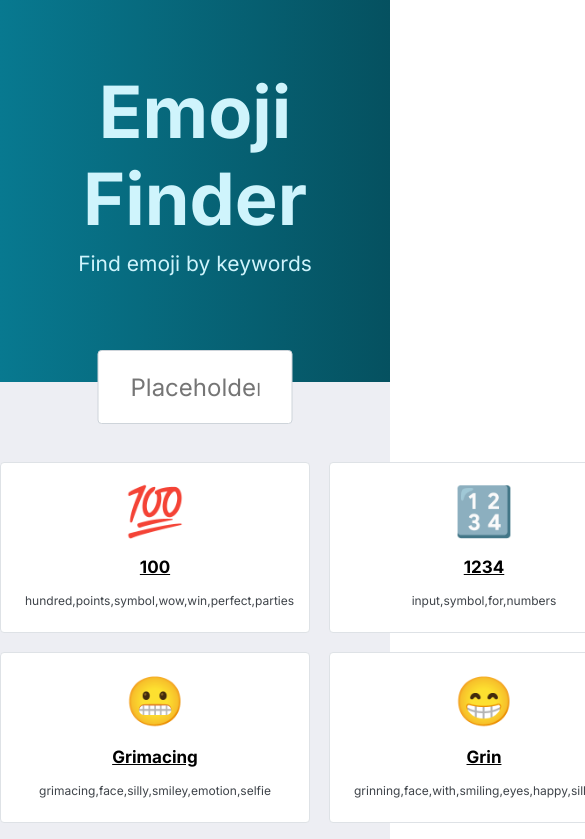
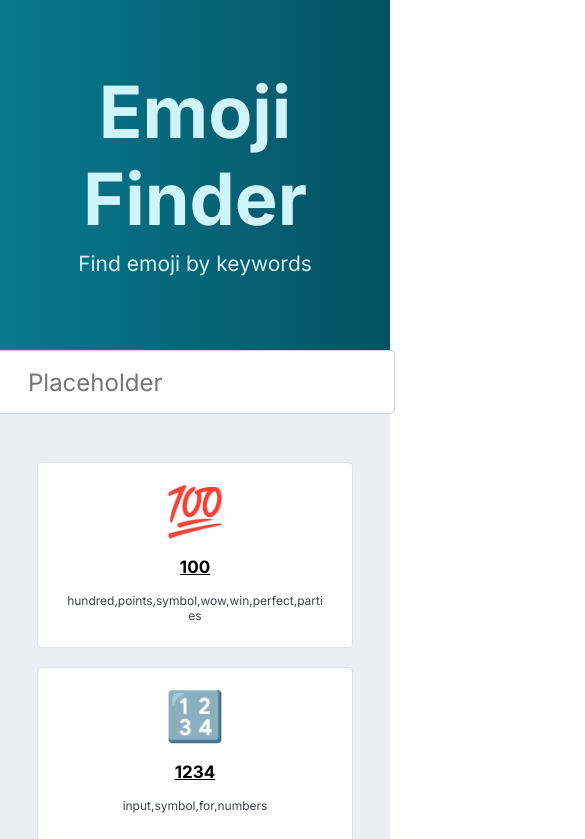
Before and after one commit to Daryyya/emoji-finder, a plain HTML site: page index.html in a window 390 px wide. Shown: the top 839 px of the page, 585 px wide, since content can reach past the window. Drawn offline with Linux system fonts and the light colour scheme.

Commit message:
make fix

```diff
--- a/script.js
+++ b/script.js
@@ -1,4 +1,13 @@
 import {data} from './emoji.js';
+
+function fixData (data) {
+   data.forEach(el => {
+    el.keywords = [...new Set(el.keywords.split(' '))].join(',');
+   })
+   return data;
+}
+
+
 
 function createCard (el) {
     const card = document.createElement('div');
@@ -14,7 +23,7 @@ function createCard (el) {
 
     const keywords = document.createElement('div');
     keywords.className = 'card__desc';
-    keywords.textContent = fixKeyWords(el.keywords);
+    keywords.textContent = el.keywords;
 
     card.append(symbol);
     card.append(title);
@@ -23,13 +32,13 @@ function createCard (el) {
     return card;
 }
 
-function fixKeyWords (el) {
-    return [...new Set(el.split(' '))].join(',')
-}
+// function fixKeyWords (el) {
+//     return [...new Set(el.split(' '))].join(',')
+// }
 
 const wrapper = document.querySelector('.container');
 
-data.forEach(el => {
+fixData(data).forEach(el => {
     wrapper.append(createCard(el));
 })
 
--- a/style/style.scss
+++ b/style/style.scss
@@ -38,13 +38,13 @@
     max-height: 64px;
 }
 
-.form {}
+// .form {
+
+// }
 
 .input {
-    // max-height: 64px;
-    // max-width: 820px;
-    width: 100%;
-    height: 100%;
+    width: 820px;
+    height: 64px;
     border: 1px solid #CED4DA;
     border-radius: 4px;
     font-weight: 400;
@@ -52,6 +52,22 @@
     line-height: 21px;
     color: #ABB5BE;
     padding: 21.5px 32px;
+}
+
+@media (max-width: 992px) {
+    .input {
+        width: 600px;
+        height: 64px;
+    }
+
+}
+
+@media (max-width: 768px) {
+    .input {
+        width: 400px;
+        height: 64px;
+    }
+
 }
 
 
@@ -69,6 +85,17 @@ main {
     display: grid;
     grid-template-columns: auto auto auto;
     gap: 19px;
+
+    @media (max-width: 992px) {
+        grid-template-columns: minmax(300px, 316px) minmax(300px, 316px);
+        justify-content: center;
+
+    }
+    @media (max-width: 768px) {
+        grid-template-columns: minmax(300px, 316px);
+        justify-content: center;
+
+    }
 }
 
 .card {
@@ -79,8 +106,8 @@ main {
     flex-direction: column;
     align-items: center;
     background-color: #fff;
-    max-width: 316px;
-    max-height: 184px;
+    min-width: 316px;
+    min-height: 184px;
 
     &__img {
         padding-bottom: 18px;
@@ -102,5 +129,6 @@ main {
         text-align: center;
         color: #3F444A;
         max-width: 260px;
+        word-break: break-word;
     }
 }
```
Also changed, not shown: style/style.css, 1 other file.
